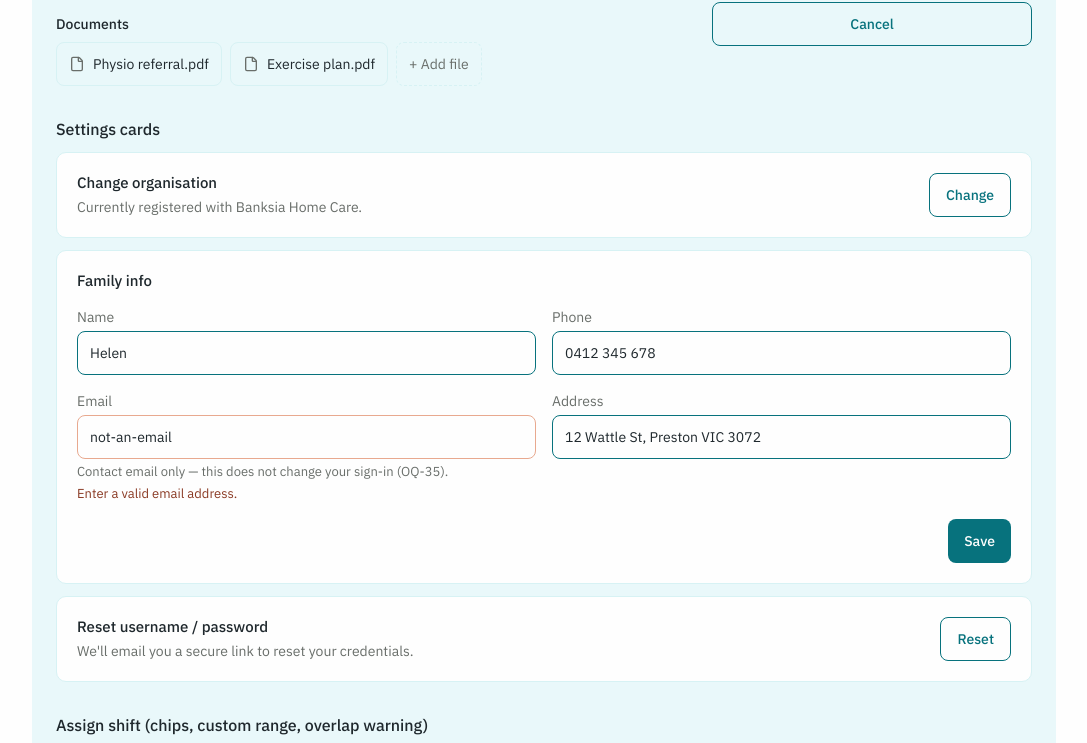
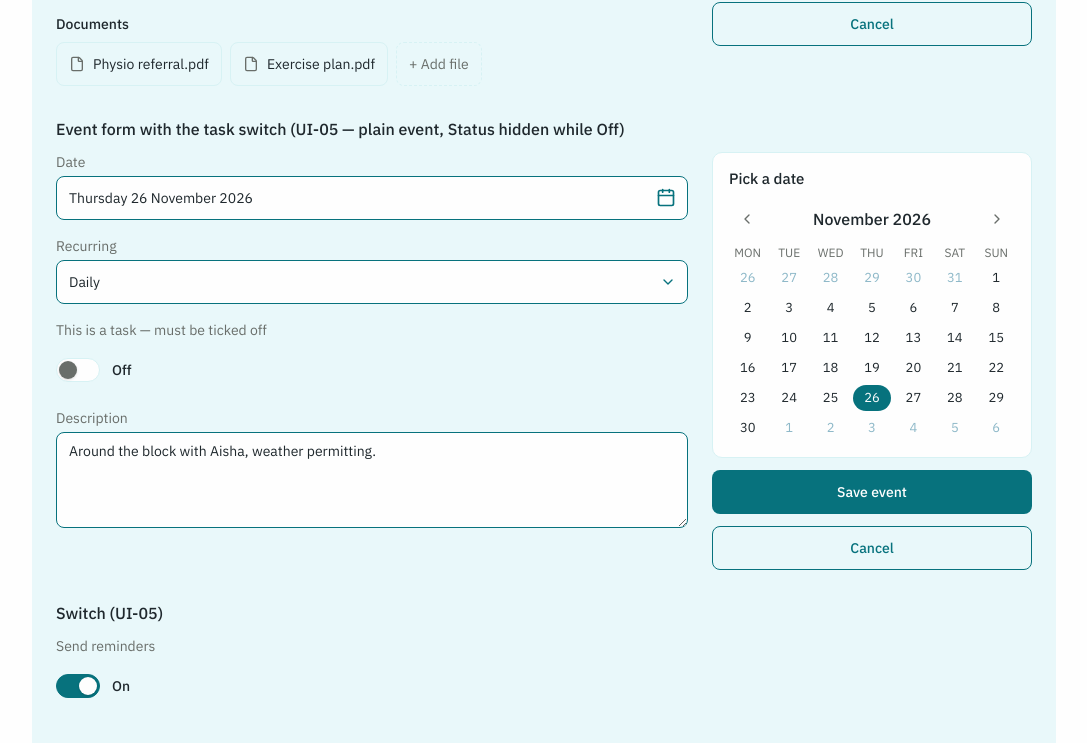
Before and after one commit to MrThief123/care-compass, a Next.js app: page /dev-preview-forms-kit in a window 1280 px wide. Shown: the part 603-1346 px from the top of the page, without its empty margins (96-1183 px from the left). Built offline with nearby package versions, Linux system fonts and the light colour scheme.

Commit message:
feat(shared): show the task switch and a plain-event EventForm on the forms kit preview (UI-05)

```diff
--- a/src/app/dev-preview-forms-kit/page.tsx
+++ b/src/app/dev-preview-forms-kit/page.tsx
@@ -36,6 +36,7 @@ import { Field } from "@/components/shared/forms/field";
 import { InlineAlert } from "@/components/shared/forms/inline-alert";
 import { SettingsActionCard } from "@/components/shared/forms/settings-action-card";
 import { SidePanelForm } from "@/components/shared/forms/side-panel-form";
+import { Switch } from "@/components/shared/forms/switch";
 import { TimeSlotChips, type TimeSlotValue } from "@/components/shared/forms/time-slot-chips";
 
 const PHYSIOTHERAPY: EventFormValues = {
@@ -44,6 +45,14 @@ const PHYSIOTHERAPY: EventFormValues = {
   status: "planned",
   description:
     "30-minute mobility and strength session with the physiotherapist. Focus on balance exercises per the current care plan.",
+};
+
+/** A plain event (UI-05, CHG-009): the task switch starts Off, so Status is hidden. */
+const AFTERNOON_WALK: EventFormValues = {
+  date: "2026-11-26",
+  recurrence: "daily",
+  status: "planned",
+  description: "Around the block with Aisha, weather permitting.",
 };
 
 function Section({ title, children }: { title: string; children: React.ReactNode }) {
@@ -66,6 +75,9 @@ export default function DevPreviewFormsKitPage() {
   const [email, setEmail] = useState("not-an-email");
   const [staffName, setStaffName] = useState("");
   const [modalOpen, setModalOpen] = useState(false);
+  const [walk, setWalk] = useState(AFTERNOON_WALK);
+  const [isTask, setIsTask] = useState(false);
+  const [reminders, setReminders] = useState(true);
 
   return (
     <main className="mx-auto flex max-w-5xl flex-col gap-8 bg-bg-canvas p-6">
@@ -88,6 +100,28 @@ export default function DevPreviewFormsKitPage() {
             </div>
           }
         />
+      </Section>
+
+      <Section title="Event form with the task switch (UI-05 — plain event, Status hidden while Off)">
+        <EventForm
+          values={walk}
+          onChange={setWalk}
+          onSubmit={() => {}}
+          onCancel={() => {}}
+          month="2026-11-15"
+          hideStatus={!isTask}
+          extraFields={
+            <Switch
+              label="This is a task — must be ticked off"
+              checked={isTask}
+              onChange={setIsTask}
+            />
+          }
+        />
+      </Section>
+
+      <Section title="Switch (UI-05)">
+        <Switch label="Send reminders" checked={reminders} onChange={setReminders} />
       </Section>
 
       <Section title="Settings cards">
```
Also changed, not shown: 2 other files (tests, documents, lock files or other folders).
